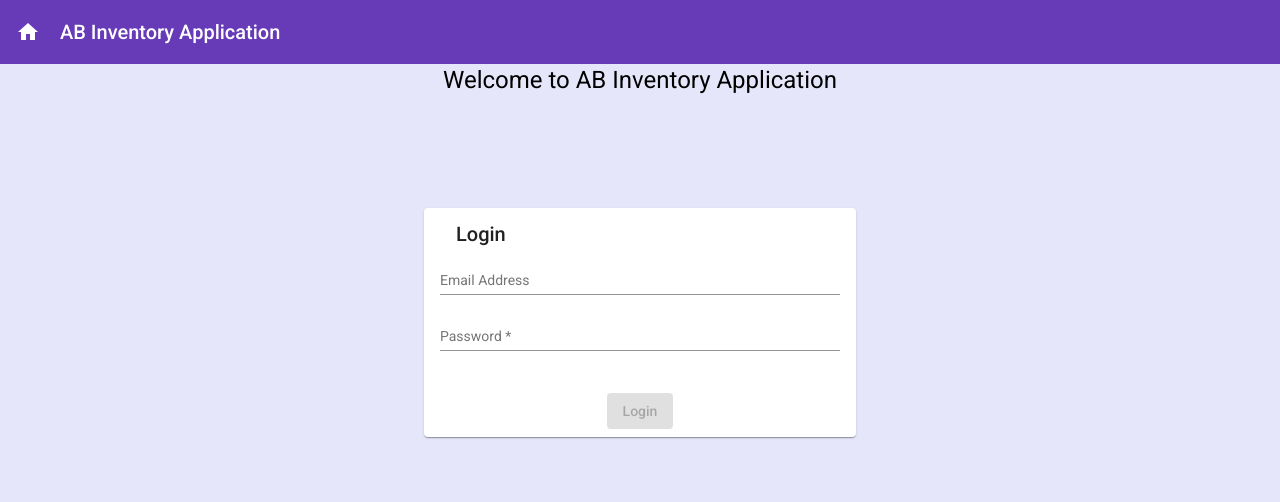
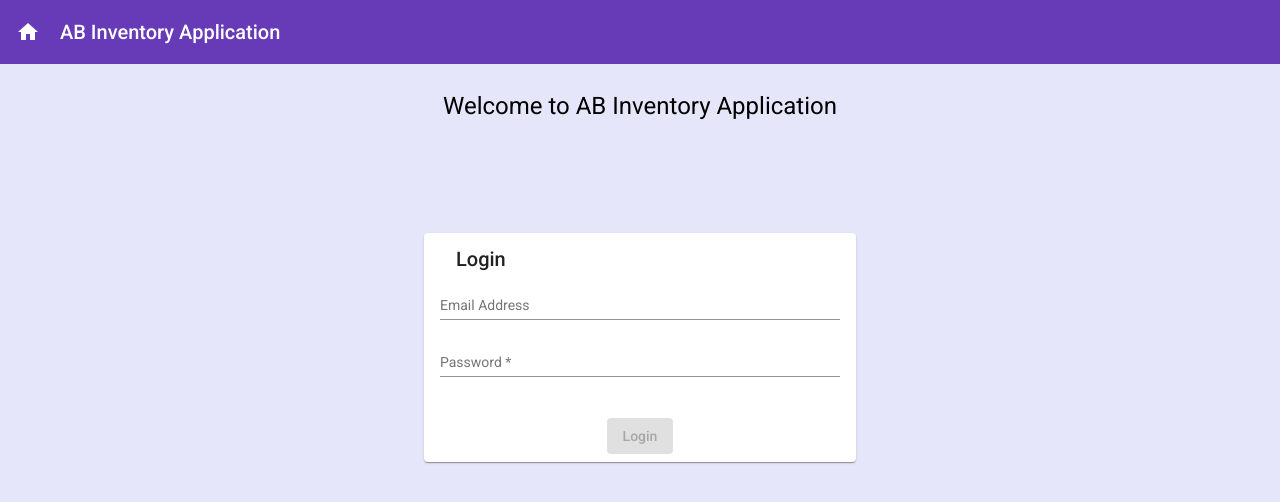
Before and after one commit to mayankitt/ab-frontend, an Angular app: page /login in a window 1280 px wide. Shown: the top 502 px of the page. Built offline with nearby package versions, Linux system fonts and the light colour scheme.

Commit message:
Moved header to a suitable position

```diff
--- a/src/app/login/login.component.html
+++ b/src/app/login/login.component.html
@@ -1,4 +1,4 @@
-<div style="text-align: center;">
+<div style="text-align: center;padding-top: 2%;">
   <h1>Welcome to AB Inventory Application</h1>
 </div>
 <form [formGroup]="loginForm" novalidate (ngSubmit)="onSubmit()" class="login-form">
```
